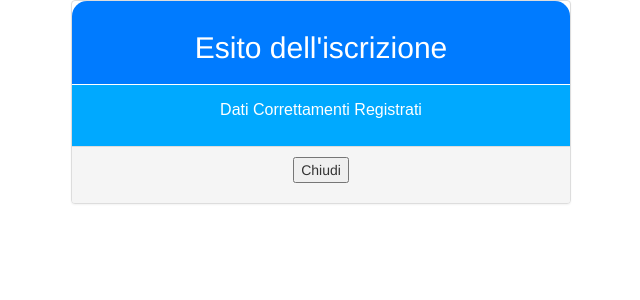
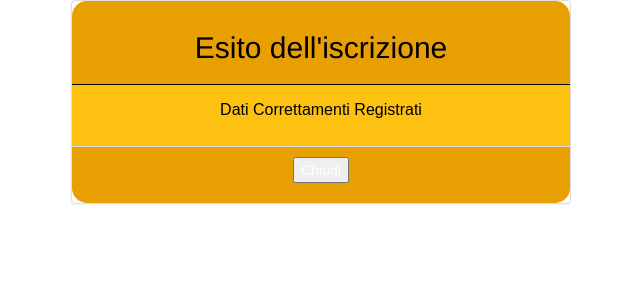
Before and after one commit to tar98/Signup, a PHP site: page /sign.html in a window 1280 px wide. Shown: the top 300 px of the page, without its empty margins (319-959 px from the left). Run offline with PHP 8.4, Linux system fonts and the light colour scheme.

Commit message:
version 0.18.5

```diff
--- a/css/style_sign.css
+++ b/css/style_sign.css
@@ -7,8 +7,8 @@
 .panel-default > .panel-heading
 {
   background-image: none;
-  background: #007bff;
-  color:#FFFFFF;
+  background: #e89f02;
+  color:#000000;
   padding: 10px 15px;
   border-bottom: 1px solid;
   border-top-right-radius: 15px;
@@ -19,8 +19,8 @@
 .panel-default > .panel-body
 {
   background-image: none;
-  background: #00a9ff;
-  color:#FFFFFF;
+  background: #fcc111;
+  color:#000000;
   font-family: Arial, Corbel, sans-serif;
   font-size:16px;
   font-weight:none;
@@ -29,3 +29,15 @@
   line-height:1.3em;
   position: relative;
 }
+
+.panel-default > .panel-footer
+{
+  background-image: none;
+  background: #e89f02;
+  color:#FFFFFF;
+  padding: 10px 15px;
+  border-bottom: 0px solid;
+  border-bottom-right-radius: 15px;
+  border-bottom-left-radius: 15px;
+  position: relative;
+}
```
Also changed, not shown: data.php (+10 -4 lines).
